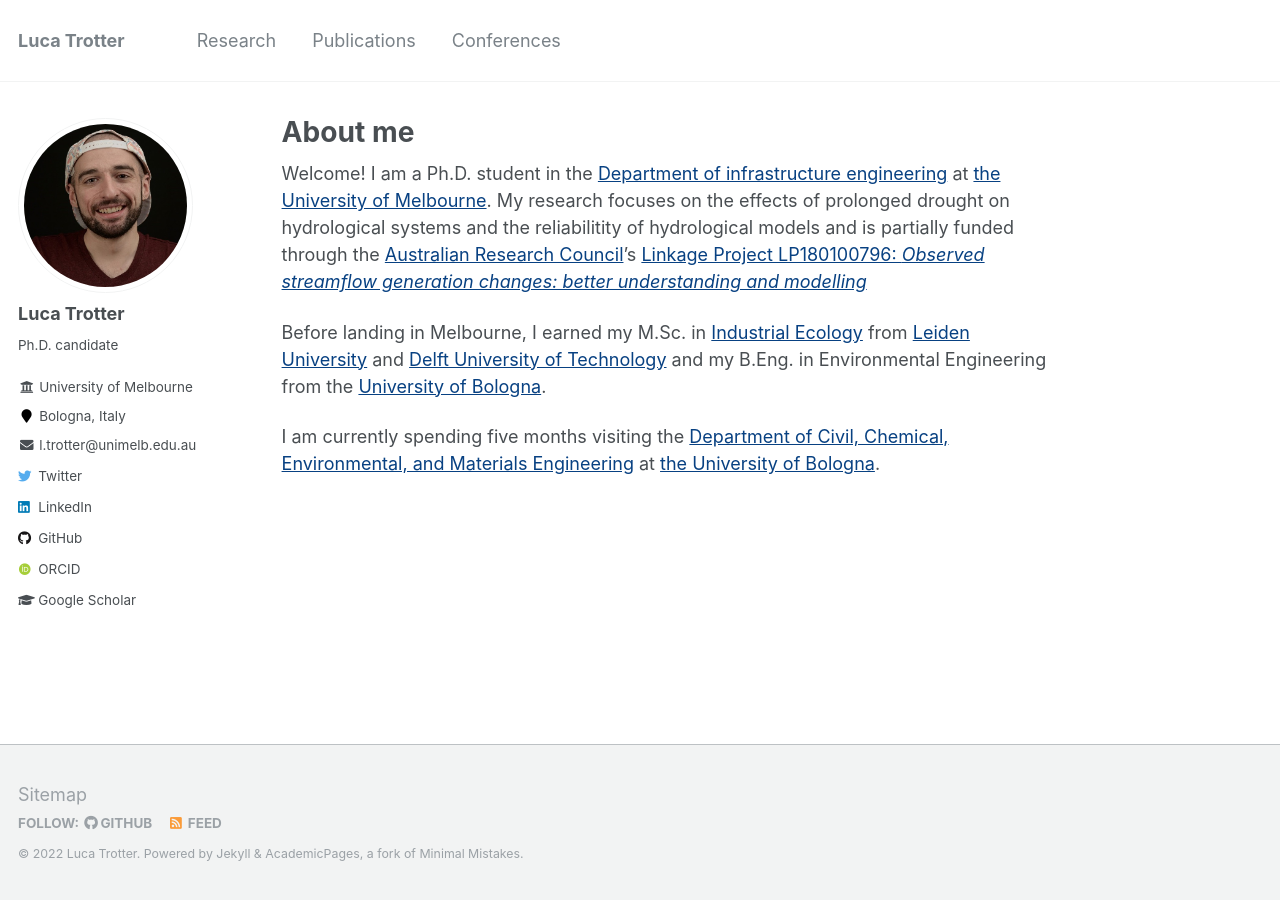
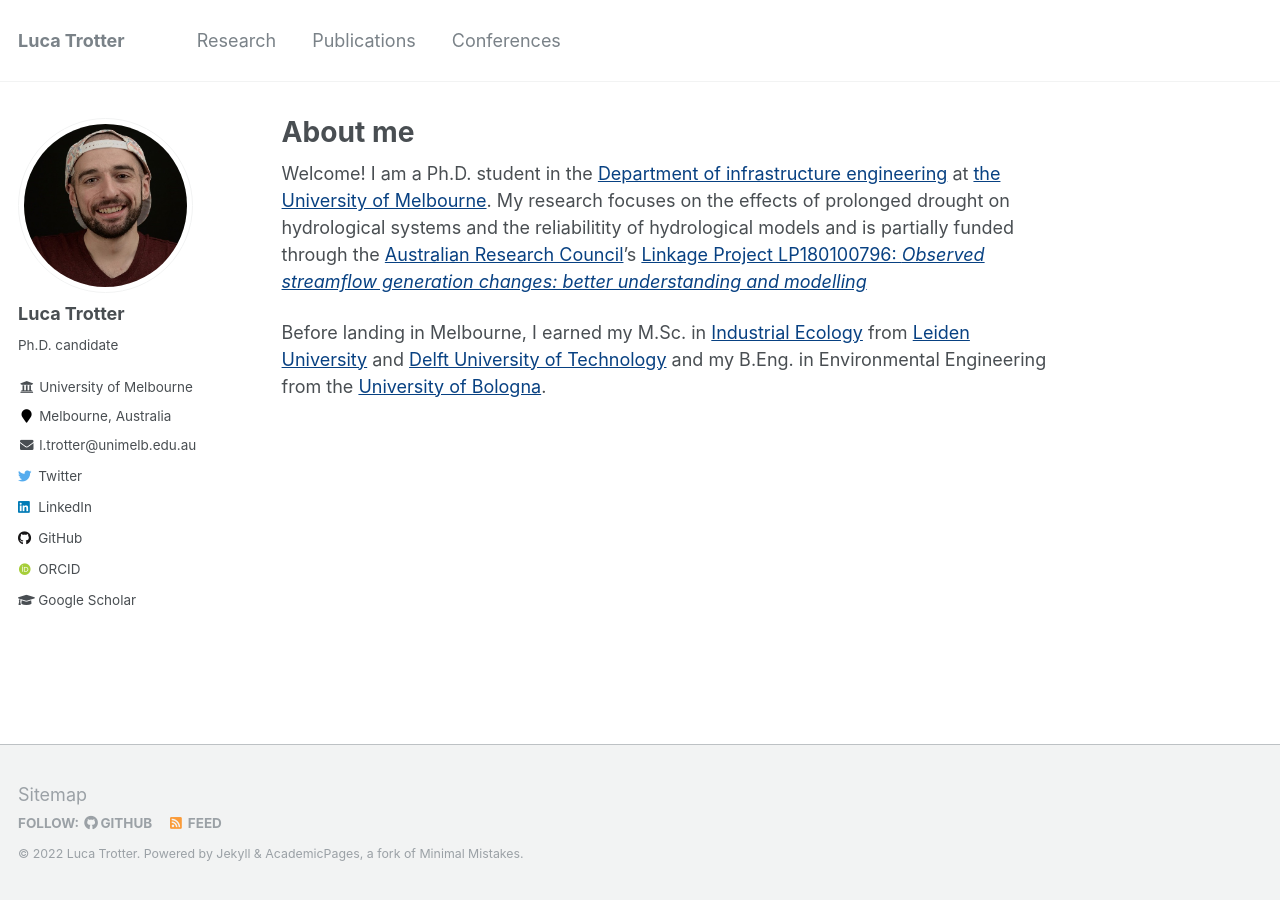
Before and after one commit to ltrotter/ltrotter.github.io, a Jekyll site: the page built from _pages/about.md, in a window 1280 px wide. Built offline with Jekyll 4.4.1, drawn with Linux system fonts in a browser that asks for light colours; some web fonts are replaced.

Commit message:
Remove references to UniBO

```diff
--- a/_config.yml
+++ b/_config.yml
@@ -83,7 +83,7 @@ author:
   name             : "Luca Trotter"
   avatar           : "Profile.jpg"
   bio              : "Ph.D. candidate"
-  location         : "Bologna, Italy"
+  location         : "Melbourne, Australia"
   employer_website : "https://infrastructure.eng.unimelb.edu.au/hydrological-processes"
   employer         : "University of Melbourne"
   pubmed           :
--- a/_pages/about.md
+++ b/_pages/about.md
@@ -11,5 +11,3 @@ redirect_from:
 Welcome! I am a Ph.D. student in the [Department of infrastructure engineering](https://infrastructure.eng.unimelb.edu.au) at [the University of Melbourne](https://unimelb.edu.au). My research focuses on the effects of prolonged drought on hydrological systems and the reliabilitity of hydrological models and is partially funded through the [Australian Research Council](https://www.arc.gov.au/)'s [Linkage Project LP180100796: *Observed streamflow generation changes: better understanding and modelling*]( https://findanexpert.unimelb.edu.au/project/104526-observed-streamflow-generation-changes--better-understanding-and-modelling)
 
 Before landing in Melbourne, I earned my M.Sc. in [Industrial Ecology](https://is4ie.org/about/what-is-industrial-ecology) from [Leiden University](https://www.universiteitleiden.nl/en) and [Delft University of Technology](https://www.tudelft.nl/en/) and my B.Eng. in Environmental Engineering from the [University of Bologna](https://www.unibo.it/en).
-
-I am currently spending five months visiting the [Department of Civil, Chemical, Environmental, and Materials Engineering](https://dicam.unibo.it/en) at [the University of Bologna](https://www.unibo.it/en).
```
